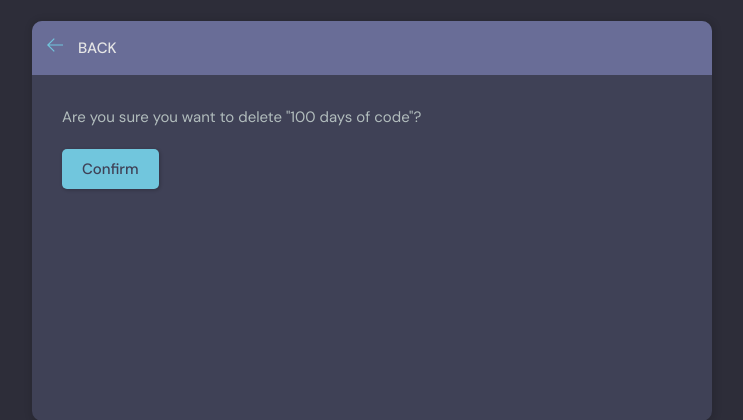
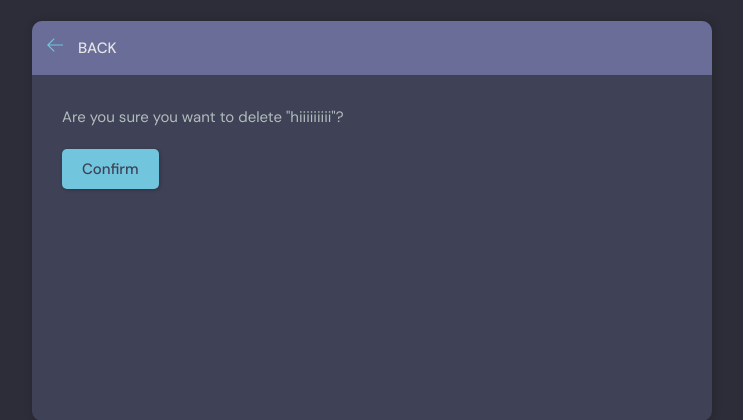
Before and after one commit to Bidyut7/StudyBuddy, a Django app: page /delete-message/1/ in a window 1280 px wide. Shown: the part 195-615 px from the top of the page, without its empty margins (268-1011 px from the left). Run offline with Django 5.2, Linux system fonts and the light colour scheme; a user stored in the database is signed in; data comes from the database, SQL or seed files in the repository.

Commit message:
hey uploading my project studybuddy a dedicated chat and learn platform for students

```diff
--- a/base/templates/base/delete.html
+++ b/base/templates/base/delete.html
@@ -22,7 +22,7 @@
                     <form class="form" method="POST" action="">
                         {% csrf_token %}
                         <div class="form__group">
-                            <p>Are you sure you want to delete "100 days of code"?</p>
+                            <p>Are you sure you want to delete "{{obj}}"?</p>
                         </div>
 
                         <div class="for__group">
```
